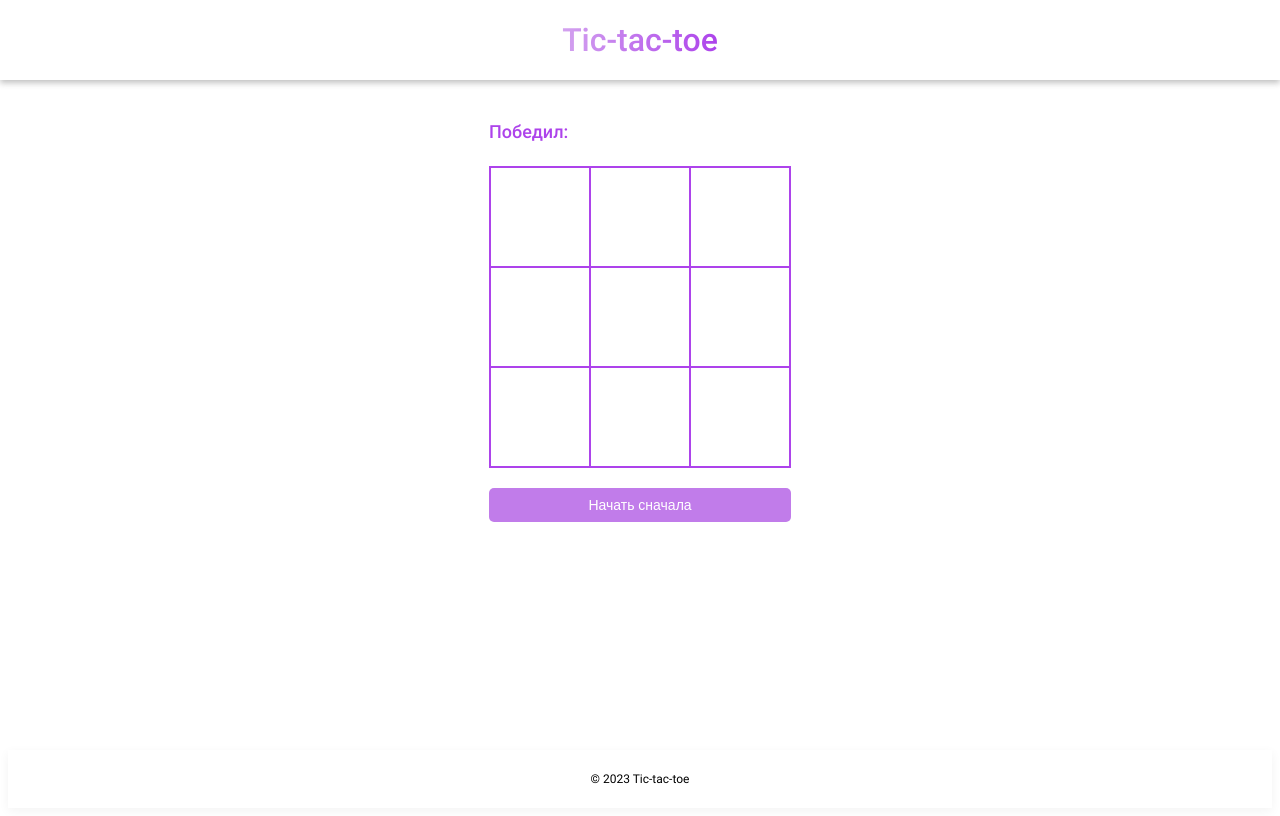
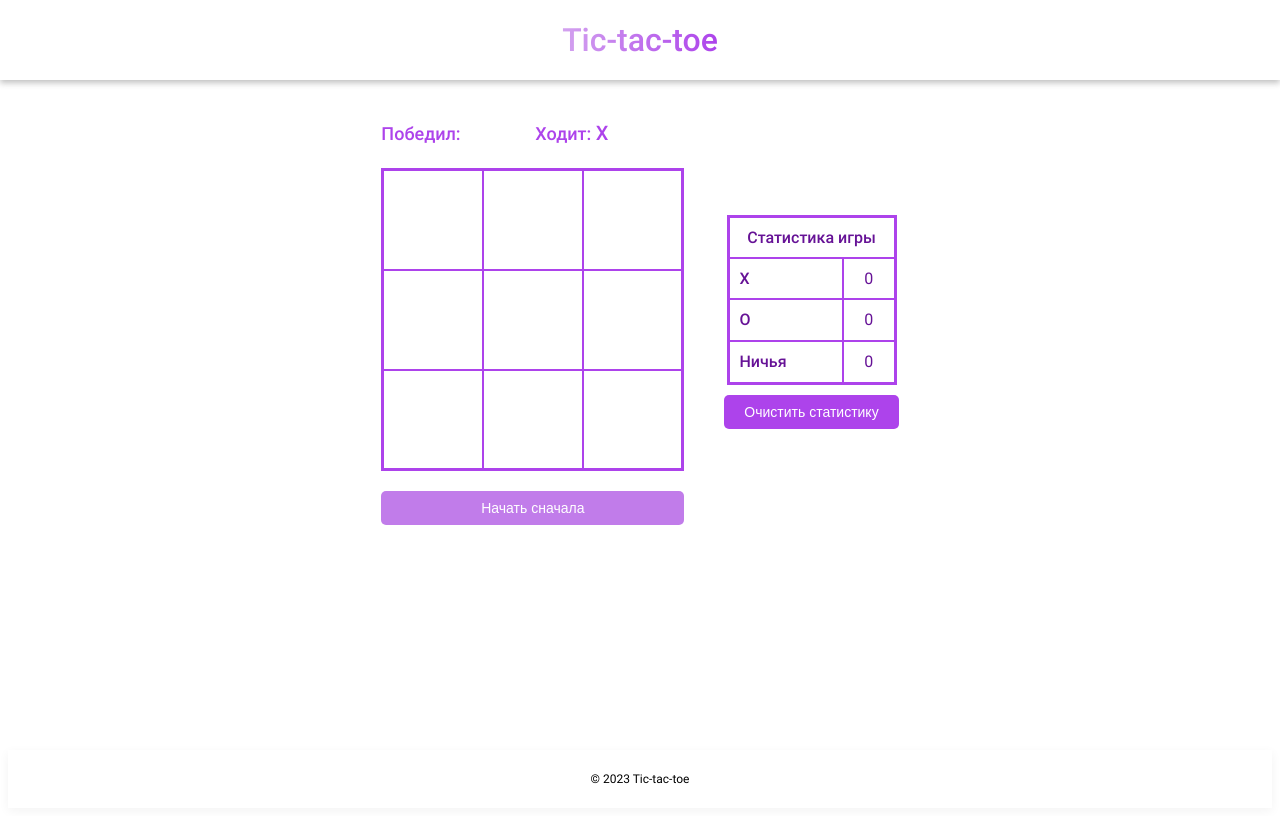
Before and after one commit to RenaDesu/tic_tac_toe, a website built with webpack: page src/index.html in a window 1280 px wide. Both pictures are taken after a click on the button "Начать сначала". Built offline with nearby package versions, Linux system fonts and the light colour scheme; a web font is replaced by a local one.

Commit message:
Дополняет функционал игры, в том числе: вывод статистики игры, хранение и обновление статистики в localstorage

```diff
--- a/src/assets/css/style.css
+++ b/src/assets/css/style.css
@@ -159,6 +159,7 @@ ol {
 .wrapper--center {
     align-items: center;
     justify-content: center;
+    column-gap: 40px;
 }
 
 .wrapper--column {
@@ -199,19 +200,33 @@ ol {
     row-gap: 20px;
 }
 
+.table__wrapper {
+    display: flex;
+    justify-content: space-between;
+    column-gap: 5px;
+}
+
 .table__table {
     margin: 0 auto;
 
     border-collapse: collapse;
+    border: 3px solid #ad43eb;
 }
 
 .table__text {
     margin: 0;
 
+    width: 50%;
+
     font-size: 18px;
     line-height: 28px;
     font-weight: 500;
     color: #ad43eb;
+}
+
+.table__text-player {
+    font-size: 20px;
+    line-height: 30px;
 }
 
 .table__cell {
@@ -244,6 +259,43 @@ ol {
     color: #ad43eb;
 }
 
+.stats {
+    display: flex;
+    flex-direction: column;
+    align-items: center;
+    row-gap: 10px;
+}
+
+.stats__table {
+    width: 170px;
+    height: 170px;
+
+    padding: 10px;
+
+    color: #661296;
+
+    border-collapse: collapse;
+    border: 3px solid #ad43eb;
+}
+
+.stats__table-heading {
+    font-weight: 500;
+}
+
+.stats__table-heading,
+.stats__cell {
+    padding: 10px;
+    border: 2px solid #ad43eb;
+}
+
+.stats__cell--heading {
+    font-weight: 500;
+}
+
+.stats__cell--value {
+    text-align: center;
+}
+
 .footer {
     position: relative;
 
--- a/src/index.html
+++ b/src/index.html
@@ -22,11 +22,13 @@
     <div class="container">
       <div class="wrapper wrapper--center">
 
-        <section class="table">
+        <div class="table">
+          <div class="table__wrapper">
+            <p class="table__text">Победил: <span class="table__text-player" data-winner></span></p>
+            <p class="table__text">Ходит: <span class="table__text-player" data-player>X</span></p>
+          </div>
 
-          <p class="table__text" data-winner>Победил:</p>
-
-          <table class="table__table">
+          <table class="table__table" data-game-board>
             <tr class="table__row">
               <td class="table__cell" id="1"></td>
               <td class="table__cell" id="2"></td>
@@ -44,8 +46,32 @@
             </tr>
           </table>
 
-          <button class="table__button button" type="button">Начать сначала</button>
-        </section>
+          <button class="table__button button" data-restart type="button">Начать сначала</button>
+        </div>
+
+        <div class="stats">
+          <table class="stats__table">
+            <thead class="stats__table-head">
+              <th class="stats__table-heading" colspan="2">Статистика игры</th>
+            </thead>
+            <tbody class="stats__table-body">
+              <tr class="stats__table-row">
+                <td class="stats__cell stats__cell--heading">X</td>
+                <td class="stats__cell stats__cell--value" id="X">0</td>
+              </tr>
+              <tr class="stats__table-row">
+                <td class="stats__cell stats__cell--heading">O</td>
+                <td class="stats__cell stats__cell--value" id="O">0</td>
+              </tr>
+              <tr class="stats__table-row">
+                <td class="stats__cell stats__cell--heading">Ничья</td>
+                <td class="stats__cell stats__cell--value" id="D">0</td>
+              </tr>
+            </tbody>
+          </table>
+
+          <button class="stats__button button" data-clear type="button">Очистить статистику</button>
+        </div>
 
       </div>
     </div>
--- a/src/js/main.js
+++ b/src/js/main.js
@@ -15,3 +15,4 @@ import '../index.html';
 import '../assets/css/style.css';
 
 import './modules/game-core';
+import './modules/localstorage';
--- a/src/js/modules/game-core.js
+++ b/src/js/modules/game-core.js
@@ -1,8 +1,12 @@
 const winner = document.querySelector('[data-winner]');
 const cells = document.querySelectorAll('.table__cell');
+const gameBoard = document.querySelector('[data-game-board]');
+const currentPlayer = document.querySelector('[data-player]');
+const restartBtn = document.querySelector('[data-restart]');
 
+//Игрок по умолчанию
 let player = 'X';
-let gameEnded = false;
+//Позиции, которые должен занять игрок для победы
 const WIN_POSITIONS = [
     [1, 2, 3],
     [4, 5, 6],
@@ -13,18 +17,28 @@ const WIN_POSITIONS = [
     [1, 5, 9],
     [3, 5, 7]
 ];
-
-for (let i = 0; i < cells.length; i++) {
-
-    cells[i].addEventListener('click', fillCells, false);
+//Статистика игр
+const stats = {
+    'X': 0,
+    'O': 0,
+    'D': 0
 }
-
-function fillCells() {
+//Ставим общий обработчик на таблицу и отлавливаем клик на ячейки
+gameBoard.addEventListener('click', (e) => {
+    const target = e.target;
+    if (target.classList.contains('table__cell')) {
+        fillCells(target);
+    }
+});
+//Заполняем ячейки, отслеживаем ход игры, выводим победителя или ничью
+function fillCells(el) {
     let data = [];
 
-    if (!this.innerHTML) {
-        this.innerHTML = player;
-        this.classList.add('symbol');
+    if (!el.innerHTML) {
+        el.innerHTML = player;
+        el.classList.add('symbol');
+    } else {
+        return;
     }
 
     for (let i in cells) {
@@ -34,13 +48,31 @@ function fillCells() {
     }
 
     if (detectWinner(data)) {
-        winner.innerText = `${winner.innerText} ${player}`;
+        stats[player] += 1;
+        winner.innerText = player;
+        setTimeout(restartGame, 3000);
+        setTimeout(clearText, 3000);
+    } else {
+        let draw = true;
+
+        for (let i in cells) {
+            if (cells[i].innerHTML == '') {
+                draw = false;
+            }
+        }
+        if (draw) {
+            stats.D += 1;
+            winner.innerText = 'ничья!';
+            setTimeout(restartGame, 3000);
+            setTimeout(clearText, 3000);
+        }
     }
 
     player = player == 'X' ? 'O' : 'X';
+    currentPlayer.innerHTML = player;
 }
 
-
+//Определяем конец игры и победителя
 function detectWinner(data) {
     for (let i in WIN_POSITIONS) {
         let gameEnded = true;
@@ -59,3 +91,37 @@ function detectWinner(data) {
 
     return false;
 }
+//Ничинаем игру заново и выводим статистику игры
+function restartGame() {
+    for (let i = 0; i < cells.length; i++) {
+        cells[i].innerHTML = '';
+    }
+    updateStats();
+}
+//Установка игрока и победителя по умолчанию (для сброса игры)
+function clearText() {
+    winner.innerText = '';
+    currentPlayer.innerHTML = 'X';
+}
+//Вывод статистики игры
+function updateStats() {
+    document.querySelector('#X').innerHTML = stats.X;
+    document.querySelector('#O').innerHTML = stats.O;
+    document.querySelector('#D').innerHTML = stats.D;
+    localStorage.setItem('GameStats', JSON.stringify(stats));
+}
+//Сброс игры по клику
+restartBtn.addEventListener('click', () => {
+    restartGame();
+    clearText();
+});
+//Обновление статистики
+function updateStatsData() {
+    if (localStorage.getItem('GameStats') != null) {
+        const statsData = JSON.parse(localStorage.getItem('GameStats'));
+        stats.X = statsData.X;
+        stats.O = statsData.O;
+        stats.D = statsData.D;
+    }
+}
+updateStatsData();
--- /dev/null
+++ b/src/js/modules/localstorage.js
@@ -0,0 +1,31 @@
+const clearStatsBtn = document.querySelector('[data-clear]');
+const statsPlayerX = document.querySelector('#X');
+const statsPlayerO = document.querySelector('#O');
+const statsDraw = document.querySelector('#D');
+
+//Очистка статистики (по клику)
+clearStatsBtn.addEventListener('click', clearStats);
+
+//Вывод статистики на страницу
+function showStats() {
+    if (localStorage.getItem('GameStats') != null) {
+        const stats = JSON.parse(localStorage.getItem('GameStats'));
+        statsPlayerX.innerHTML = stats.X;
+        statsPlayerO.innerHTML = stats.O;
+        statsDraw.innerHTML = stats.D;
+    }
+}
+//Очистка статистики (по клику)
+function clearStats() {
+    const stats = {
+        'X': 0,
+        'O': 0,
+        'D': 0
+    }
+    localStorage.setItem('GameStats', JSON.stringify(stats));
+    statsPlayerX.innerHTML = 0;
+    statsPlayerO.innerHTML = 0;
+    statsDraw.innerHTML = 0;
+}
+
+showStats();
```
